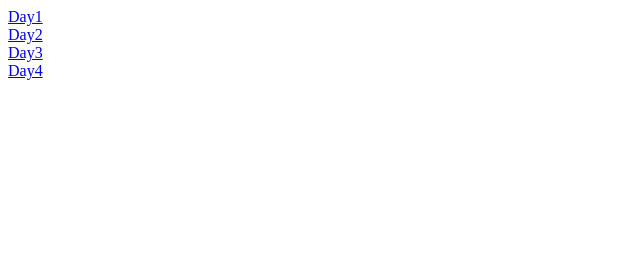
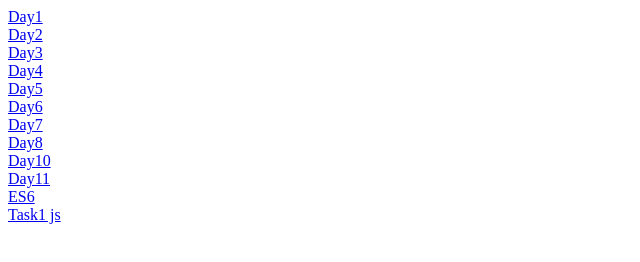
Before and after one commit to Nav6k/javascript-learning-platform, a plain HTML site: page index.html in a window 1280 px wide. Shown: the whole page, without its empty margins (0-640 px from the left). Drawn offline with Linux system fonts and the light colour scheme.

Commit message:
Update index.html

```diff
--- a/index.html
+++ b/index.html
@@ -11,5 +11,13 @@
      <a href="./Day2/">Day2</a><br>
      <a href="./Day3/">Day3</a><br>
      <a href="./Day4/">Day4</a><br>
+     <a href="./Day5/">Day5</a><br>
+     <a href="./Day6/">Day6</a><br>
+     <a href="./Day7/">Day7</a><br>
+     <a href="./Day8/">Day8</a><br>
+     <a href="./Day10/">Day10</a><br>
+     <a href="./Day11/">Day11</a><br>
+     <a href="./ES6/">ES6</a><br>
+     <a href="./Day12/Task1/">Task1 js</a>
 </body>
 </html>
```
